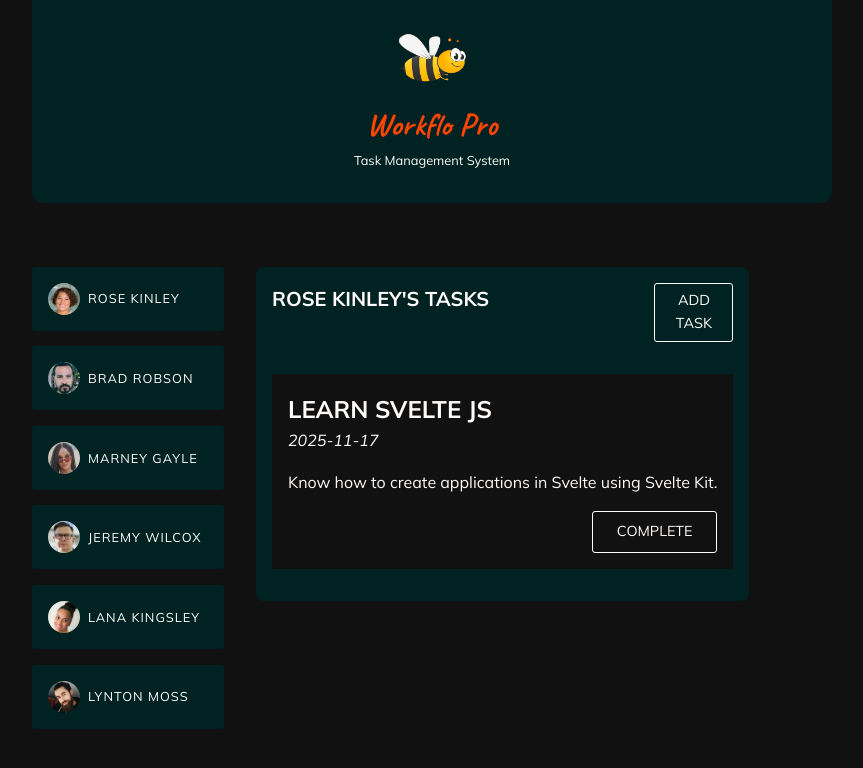
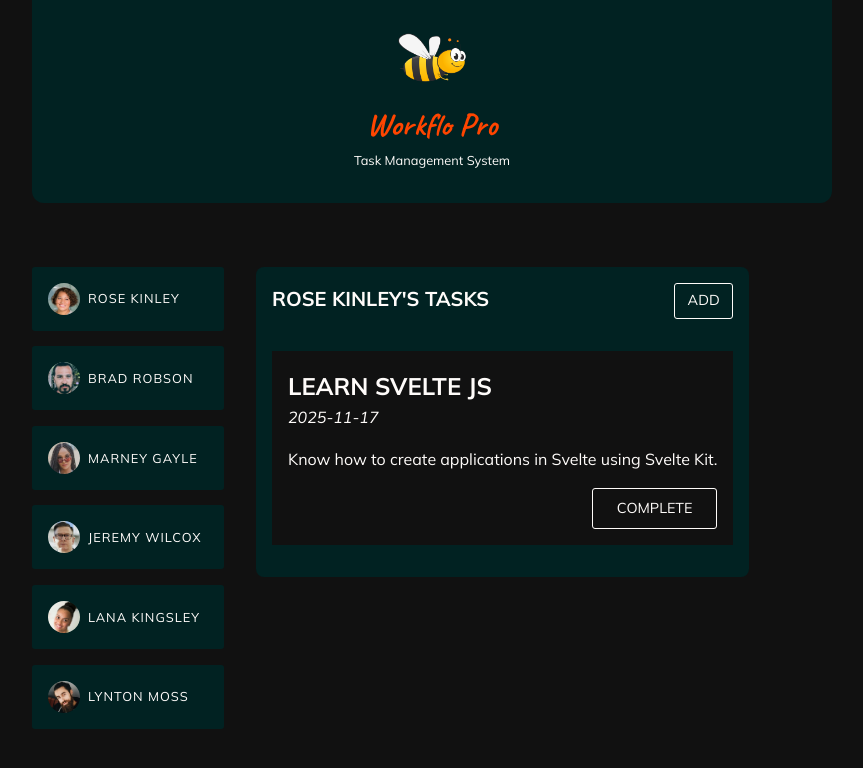
Before and after one commit to Nimira43/Workflo-Pro, an Angular app: page / in a window 1280 px wide. Both pictures are taken after a click on the button "ROSE KINLEY". Shown: the top 768 px of the page, without its empty margins (208-1071 px from the left). Built offline with nearby package versions, Linux system fonts and the light colour scheme.

Commit message:
Updated UserComponent

```diff
--- a/src/app/tasks/tasks.component.html
+++ b/src/app/tasks/tasks.component.html
@@ -2,7 +2,7 @@
   <header>
     <h2>{{ name }}'s Tasks</h2>
     <menu>
-      <button>Add Task</button>
+      <button>Add</button>
     </menu>
   </header>
   <ul>
--- a/src/app/user/user.component.ts
+++ b/src/app/user/user.component.ts
@@ -10,6 +10,7 @@ import { type User } from './user.model'
 
 export class UserComponent {
   @Input({ required: true }) user!: User
+  @Input({ required: true}) selected!: boolean
   @Output() select = new EventEmitter()
 
   get imagePath() {
```
